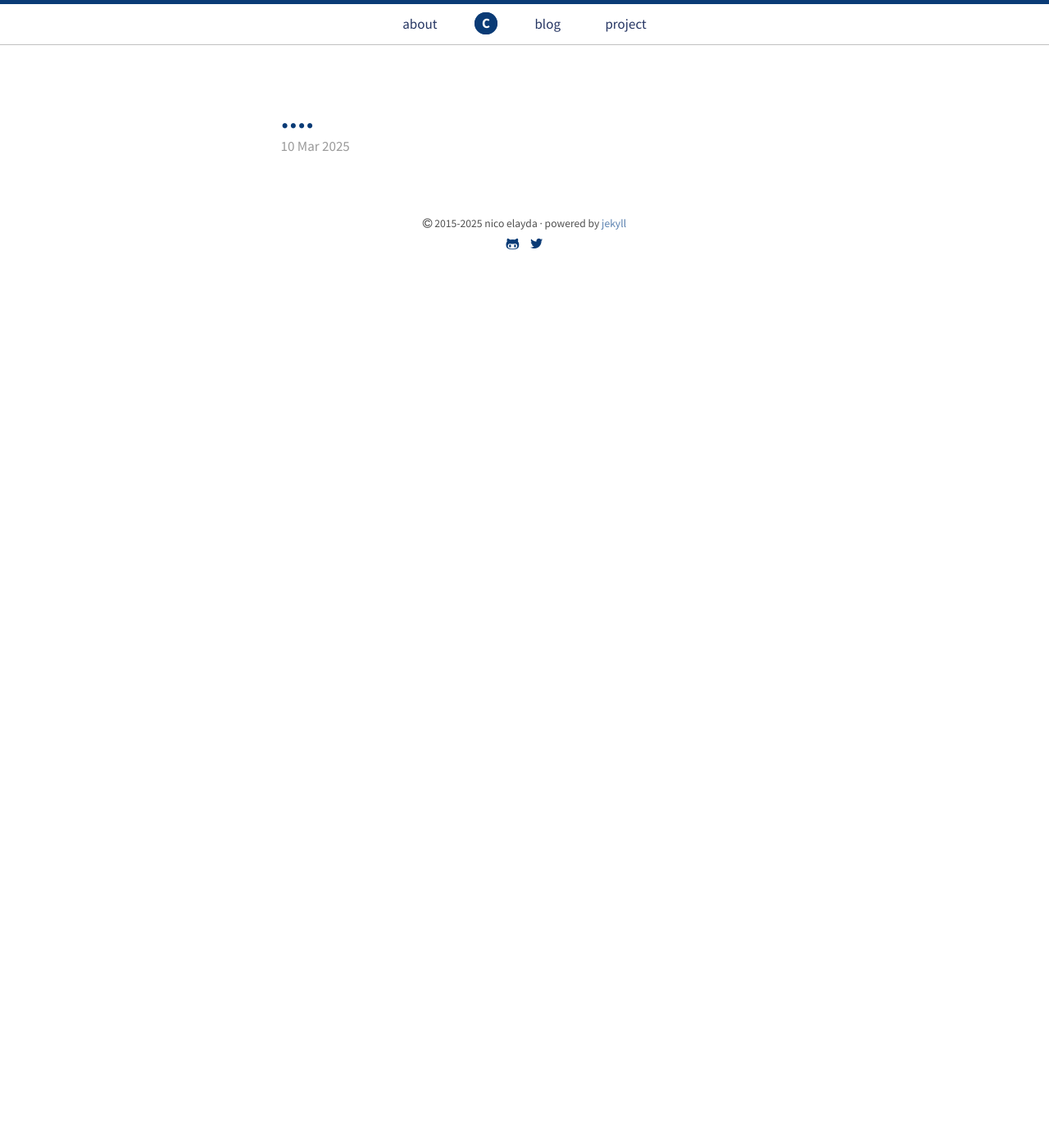
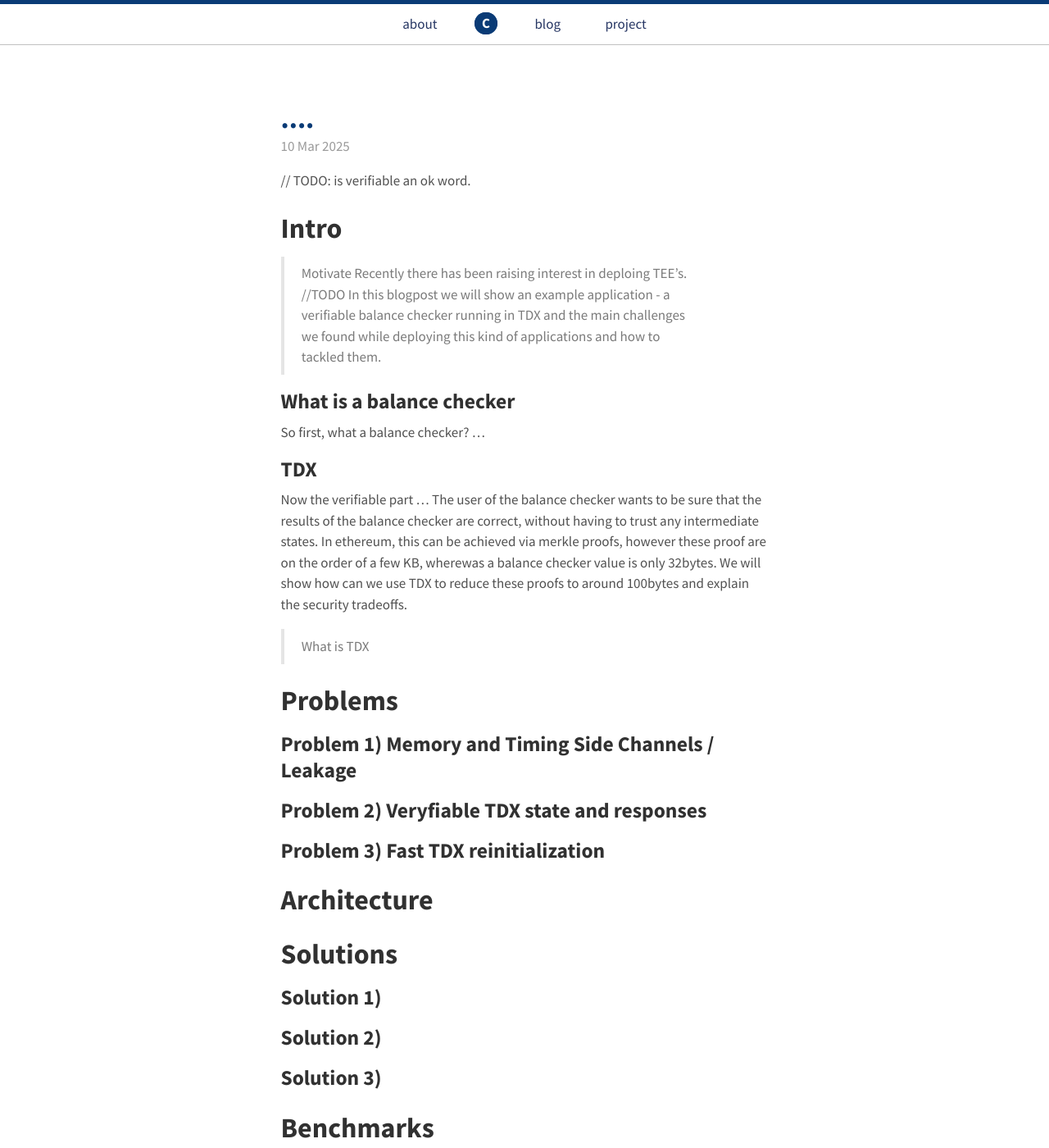
Before and after one commit to obliviouslabs/ObliviousSTL, a Jekyll site: the page built from blog/_posts/2025-03-10-tdx-balance-checker.md, in a window 1280 px wide and 1400 px high. Shown: the whole window at 82% size. Built offline with Jekyll 4.4.1, drawn with Linux system fonts in a browser that asks for light colours; nearby versions of some CDN libraries; our own code applies the rules of GitHub Pages for plain Markdown files; some of the changed text lies outside the part shown.

Commit message:
Adds intro draft

```diff
--- a/blog/_posts/2025-03-10-tdx-balance-checker.md
+++ b/blog/_posts/2025-03-10-tdx-balance-checker.md
@@ -5,3 +5,60 @@ description: "..."
 date: 2025-03-10
 truncated_preview: true
 ---
+
+// TODO: is verifiable an ok word.
+
+# Intro
+
+> Motivate
+Recently there has been raising interest in deploing TEE's.  //TODO
+In this blogpost we will show an example application - a verifiable balance checker running in TDX
+ and the main challenges we found while deploying this kind of applications
+ and how to tackled them.
+
+## What is a balance checker
+So first, what a balance checker? ...
+
+## TDX
+Now the verifiable part ... The user of the balance checker wants to be sure that the results of the balance checker
+are correct, without having to trust any intermediate states.
+In ethereum, this can be achieved via merkle proofs, however these proof are on the order of a few KB, wherewas a balance checker value is only 32bytes.
+We will show how can we use TDX to reduce these proofs to around 100bytes and explain the security tradeoffs.
+
+> What is TDX
+
+
+
+# Problems
+## Problem 1) Memory and Timing Side Channels / Leakage
+
+## Problem 2) Veryfiable TDX state and responses
+
+## Problem 3) Fast TDX reinitialization
+
+
+# Architecture
+
+
+# Solutions
+## Solution 1)
+
+## Solution 2)
+
+## Solution 3)
+
+
+# Benchmarks
+## ORAM benchmark
+
+# Demo
+
+# Usecases
+>> (High level)
+> Private uniswap exchanges
+>> High level - mev, people could attack you, tdx can hide specific transaction ammount and oram hides user+direction
+
+>
+
+# About us
+...
```
